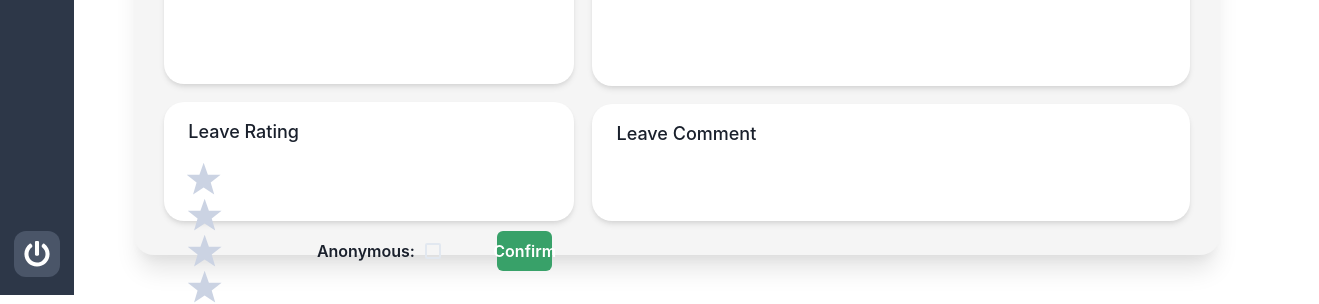
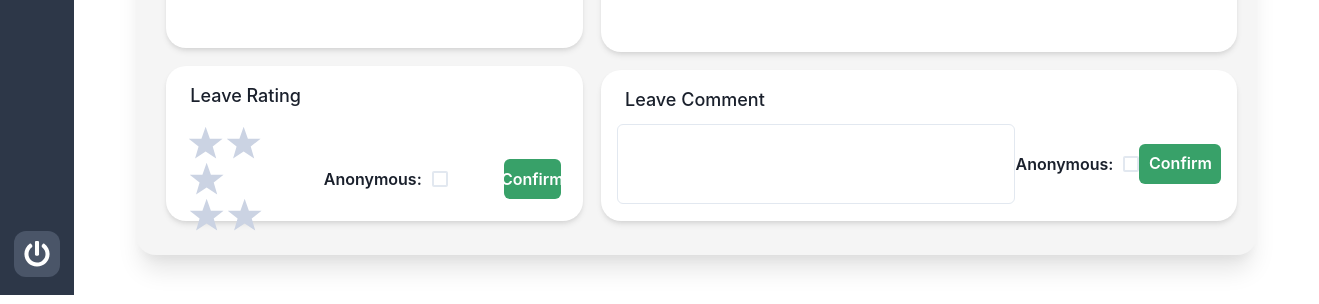
Before and after one commit to kahkoii/Simulated-Ratings-Microservice, a React (Create React App) app in the folder frontend/: page /feedback/feedback in a window 1280 px wide. Shown: the part 505-809 px from the top of the page, 1319 px wide, since content can reach past the window. Built offline with nearby package versions, Linux system fonts and the light colour scheme; no server answers.

Commit message:
feat: create leave comment component

```diff
--- /dev/null
+++ b/frontend/src/components/LeaveComment/LeaveComment.tsx
@@ -0,0 +1,79 @@
+import { Flex, Text, Textarea, Checkbox, Button } from "@chakra-ui/react";
+import { useState } from "react";
+import { apiPostComment } from "../../endpoints/comments";
+import Alert from "../LeaveRating/Alert";
+
+interface Props {
+  studentId: string;
+  target: string;
+  targetId: string;
+}
+
+const LeaveComment: React.FC<Props> = (props) => {
+  const { studentId, target, targetId } = props;
+  const [comment, setComment] = useState("");
+  const [anon, setAnon] = useState(false);
+  const [errMsg, setErrMsg] = useState("");
+  const [isAlertOpen, setIsAlertOpen] = useState(false);
+  const onClose = () => setIsAlertOpen(false);
+
+  const commentValid = (): boolean => {
+    // eslint-disable-next-line no-useless-escape
+    const specialChars = /[`#^&_\[\]{};"|<>~]/;
+    if (comment.match(specialChars)) {
+      setErrMsg("Comment should not contain special characters.");
+      return false;
+    }
+    if (comment === "") {
+      setErrMsg("Comment should not be empty.");
+      return false;
+    }
+    return true;
+  };
+
+  const submit = (): void => {
+    if (commentValid()) {
+      apiPostComment(comment, studentId, target, targetId, anon);
+      window.location.reload();
+    } else {
+      setIsAlertOpen(true);
+    }
+  };
+
+  return (
+    <Flex height="100%" alignItems="center" justifyContent="space-between">
+      <Flex width="500px">
+        <Textarea
+          resize="none"
+          onChange={(t) => {
+            setComment(t.target.value);
+          }}
+        />
+      </Flex>
+      <Flex>
+        <Text fontWeight="semibold" marginRight="10px">
+          Anonymous:{" "}
+        </Text>
+        <Checkbox
+          size="md"
+          defaultChecked={false}
+          onChange={(e) => {
+            setAnon(e.target.checked);
+          }}
+        />
+      </Flex>
+
+      <Button onClick={submit} colorScheme="green">
+        Confirm
+      </Button>
+      <Alert
+        isOpen={isAlertOpen}
+        onClose={onClose}
+        title="Leave Comment Failed"
+        body={errMsg}
+      />
+    </Flex>
+  );
+};
+
+export default LeaveComment;
--- a/frontend/src/components/LeaveRating/LeaveRating.tsx
+++ b/frontend/src/components/LeaveRating/LeaveRating.tsx
@@ -27,7 +27,7 @@ const LeaveRating: React.FC<Props> = (props) => {
   };
 
   return (
-    <Flex padding="6px" alignItems="center">
+    <Flex height="100%" padding="6px" alignItems="center">
       <Alert
         isOpen={isAlertOpen}
         onClose={onClose}
--- a/frontend/src/pages/Feedback.tsx
+++ b/frontend/src/pages/Feedback.tsx
@@ -4,6 +4,7 @@ import { useParams } from "react-router-dom";
 import RatingsReceived from "../components/RatingsReceived/RatingsReceived";
 import CommentsReceived from "../components/CommentsReceived/CommentsReceived";
 import LeaveRating from "../components/LeaveRating/LeaveRating";
+import LeaveComment from "../components/LeaveComment/LeaveComment";
 
 const Subtitle: React.FC<{ text: string }> = (prop) => (
   <Text fontWeight="medium" fontSize="lg" margin="0 0 10px 8px">
@@ -32,7 +33,7 @@ const Feedback: React.FC<{ userId: string }> = (props) => {
       <Flex flexDir="column" height="100%" width="40%" gap="18px">
         <Flex
           flexDir="column"
-          height="75%"
+          height="69%"
           bgColor="white"
           borderRadius="20px"
           boxShadow="md"
@@ -43,7 +44,7 @@ const Feedback: React.FC<{ userId: string }> = (props) => {
         </Flex>
         <Flex
           flexDir="column"
-          height="23%"
+          height="30%"
           bgColor="white"
           borderRadius="20px"
           boxShadow="md"
@@ -60,7 +61,7 @@ const Feedback: React.FC<{ userId: string }> = (props) => {
       <Flex flexDir="column" width="60%" gap="18px">
         <Flex
           flexDir="column"
-          height="75%"
+          height="69%"
           bgColor="white"
           borderRadius="20px"
           boxShadow="md"
@@ -71,13 +72,18 @@ const Feedback: React.FC<{ userId: string }> = (props) => {
         </Flex>
         <Flex
           flexDir="column"
-          height="23%"
+          height="30%"
           bgColor="white"
           borderRadius="20px"
           boxShadow="md"
           padding="16px"
         >
           <Subtitle text="Leave Comment" />
+          <LeaveComment
+            studentId={userId}
+            target="student"
+            targetId={studentId || ""}
+          />
         </Flex>
       </Flex>
     </Flex>
```
